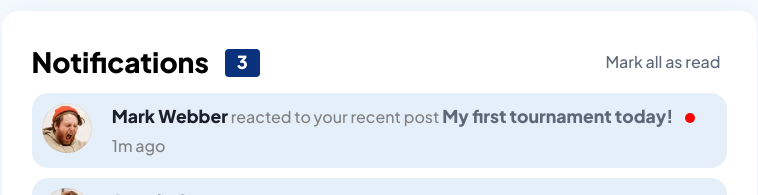
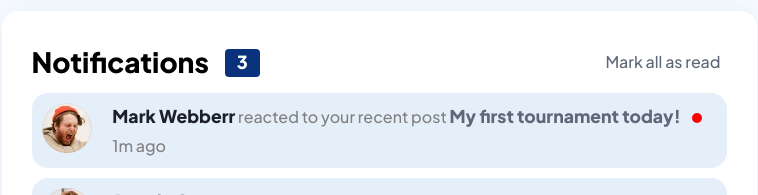
Before and after one commit to Mafilala/FrontendIo-Notification-page, a React (Vite) app: page / in a window 1280 px wide. Shown: the top 195 px of the page, without its empty margins (261-1019 px from the left). Built offline with nearby package versions, Linux system fonts and the light colour scheme.

Commit message:
modified data.js

```diff
--- a/src/assets/data.js
+++ b/src/assets/data.js
@@ -1,7 +1,7 @@
 export const notifications = [
   {
     doer: {
-      name: "Mark Webber",
+      name: "Mark Webberr",
       imgUrl: "../../src/assets/images/avatar-mark-webber.webp",
     },
     action: "reacted to your recent post",
```
